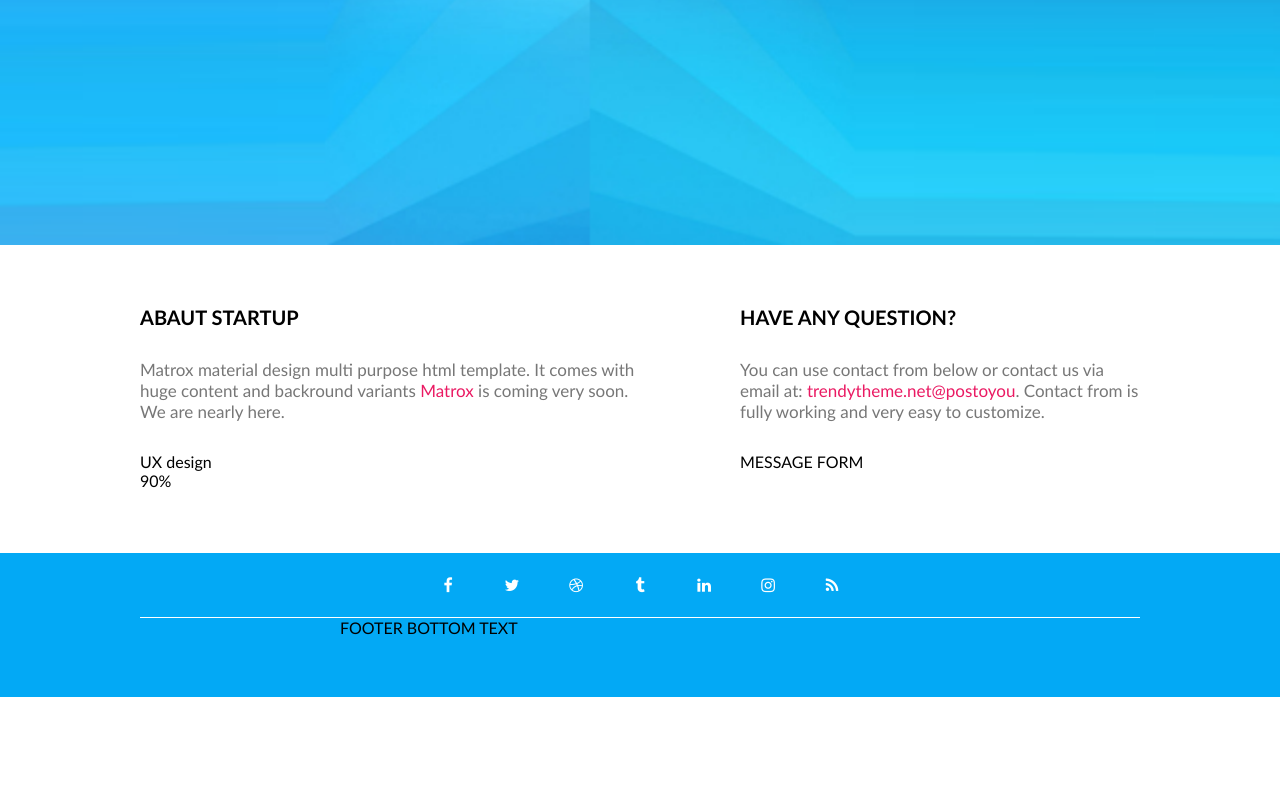
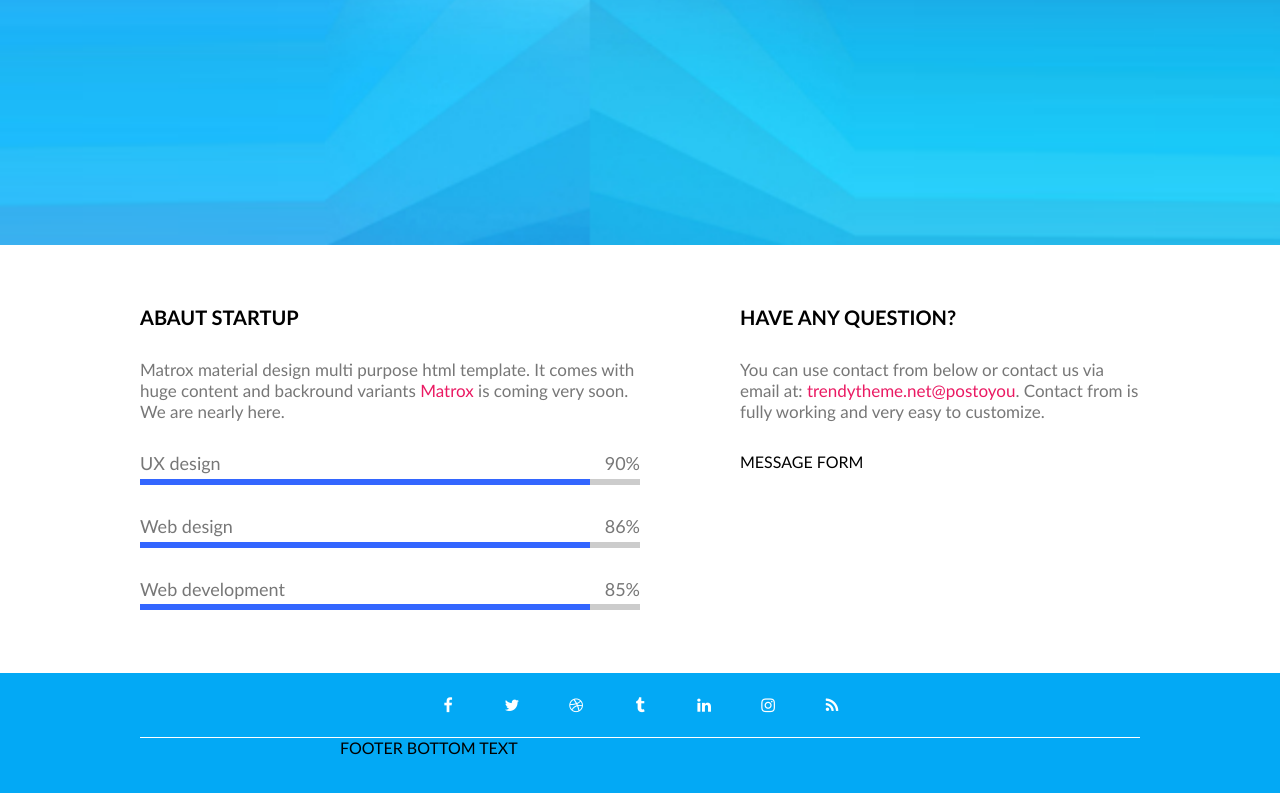
Before and after one commit to Natalike/45grupe_Coming-Soon, a website: page index.html in a window 1280 px wide. Shown: the part 475-1268 px from the top of the page. Before the commit the page ends 1172 px from the top, so only its background shows below. Drawn offline with Linux system fonts and the light colour scheme.

Commit message:
progress bar style

```diff
--- a/css/componenst/progress-bar.css
+++ b/css/componenst/progress-bar.css
@@ -1,7 +1,29 @@
-.progress-bar-group {}
-.progress-bar-group > .progress-bar {}
-.progress-bar-group > .progress-bar > .top {}
-.progress-bar-group > .progress-bar > .top > .tittle {}
-.progress-bar-group > .progress-bar > .top > .label {}
-.progress-bar-group > .progress-bar > .bottom {}
-.progress-bar-group > .progress-bar > .bottom > .progress{}
+.progress-bar-group {
+    display: flex;
+    flex-direction: column;
+    gap: 1em;
+}
+.progress-bar-group .progress-bar {
+    display: flex;
+    flex-direction: column;
+    gap: 0.3em;
+}
+.progress-bar-group .top {
+    display: flex;
+    justify-content: space-between;
+    font-size: 18px;
+    color: #777;
+}
+.progress-bar-group .tittle {}
+.progress-bar-group .label {}
+.progress-bar-group .bottom {
+    --height: 6px;
+    width: 100%;
+    height: var(--height);
+    background-color: #ccc;
+}
+.progress-bar-group .progress{
+    width: 90%;
+    height: var(--height);
+    background-color: #36F;
+}
--- a/index.html
+++ b/index.html
@@ -54,6 +54,31 @@
                                 <p class="tittle">UX design</p>
                                 <p class="value">90%</p>
                             </div>
+                            <div class="bottom">
+                                <div class="progress"></div>
+                            </div>
+                        </div>
+                    </div>
+                    <div class="progress-bar-group">
+                        <div class="progress-bar">
+                            <div class="top">
+                                <p class="tittle">Web design</p>
+                                <p class="value">86%</p>
+                            </div>
+                            <div class="bottom">
+                                <div class="progress"></div>
+                            </div>
+                        </div>
+                    </div>
+                    <div class="progress-bar-group">
+                        <div class="progress-bar">
+                            <div class="top">
+                                <p class="tittle">Web development</p>
+                                <p class="value">85%</p>
+                            </div>
+                            <div class="bottom">
+                                <div class="progress"></div>
+                            </div>
                         </div>
                     </div>
                 </div>
```
